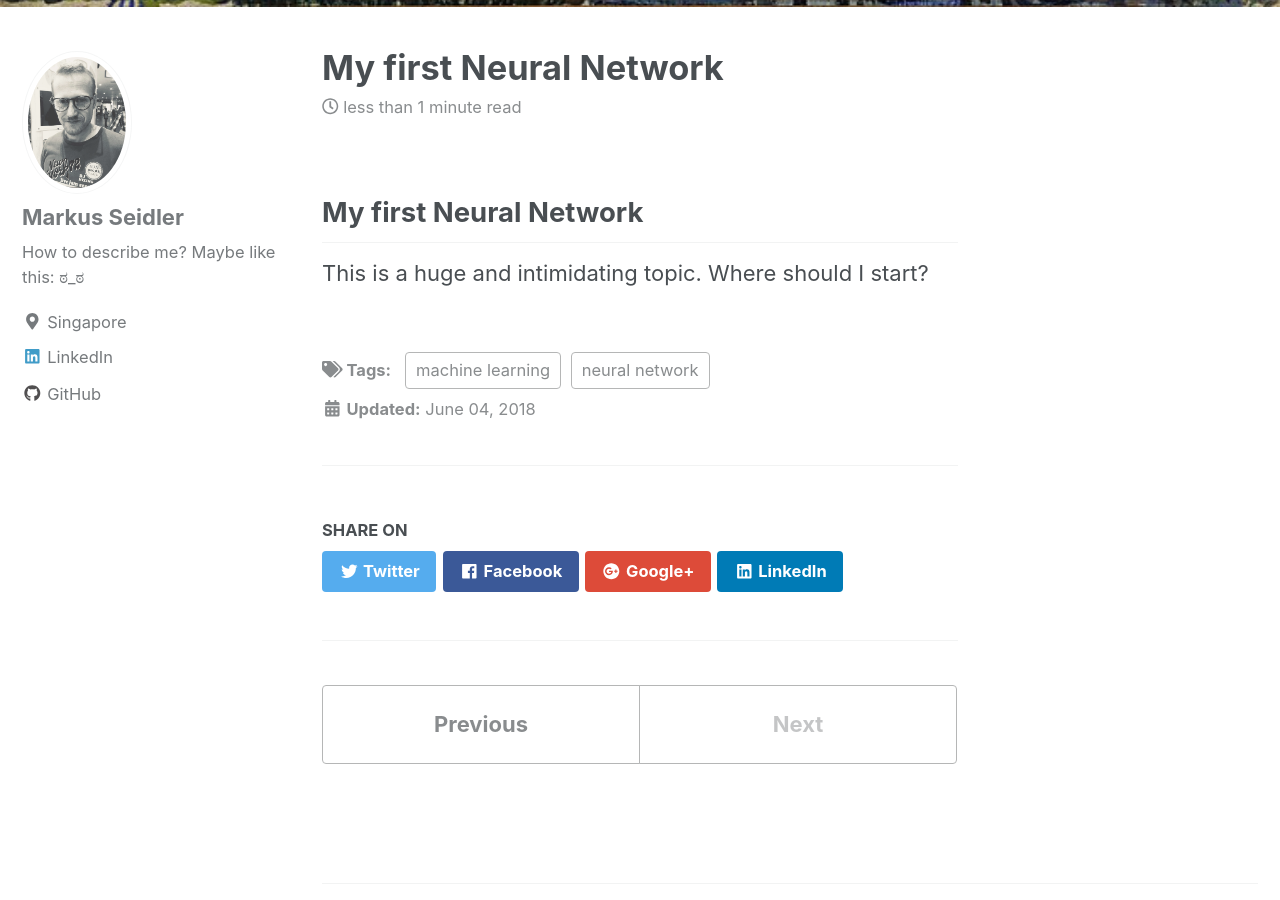
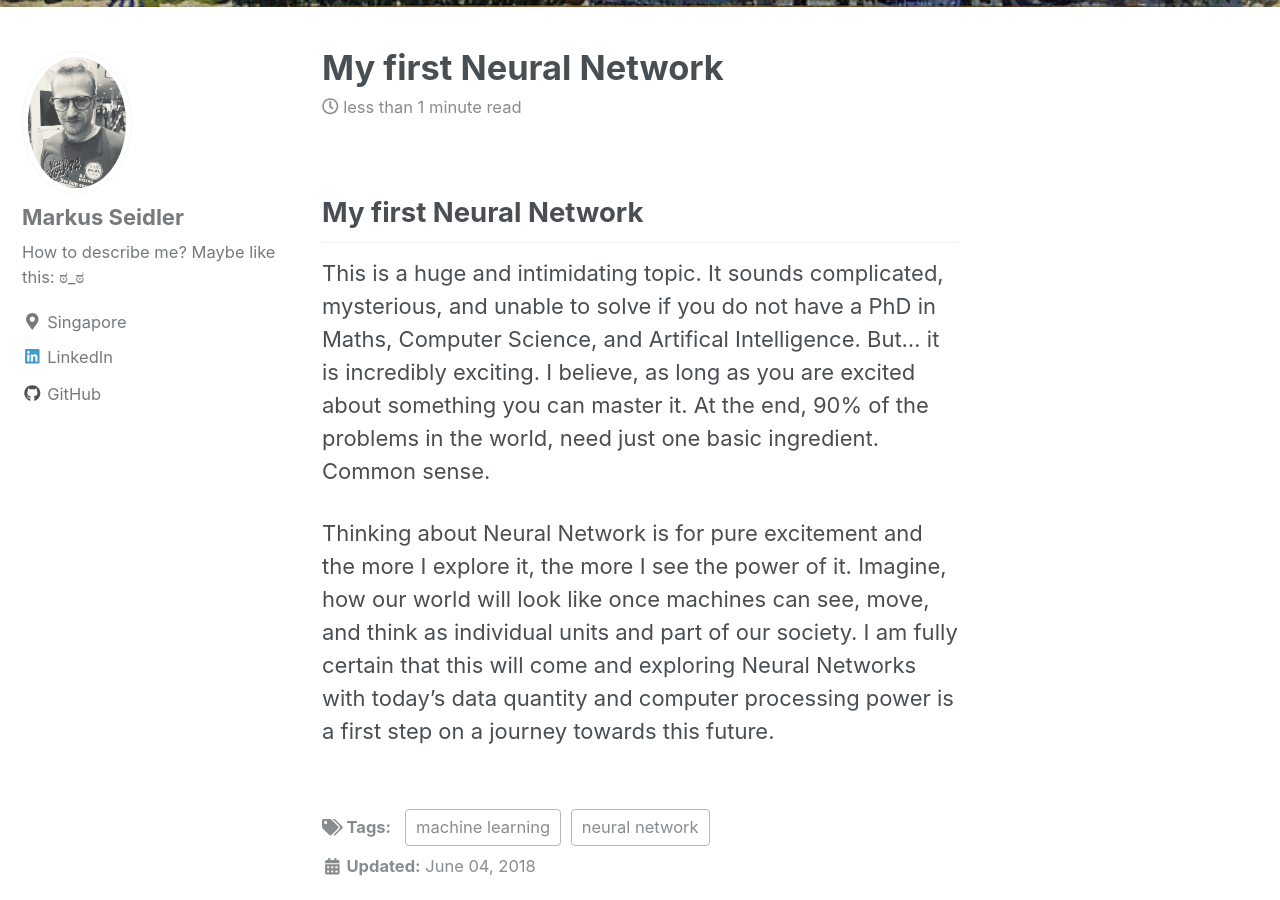
Before and after one commit to markusseidler/markusseidler.github.io, a Jekyll site: the page built from _posts/2018-06-04-FirstNN.md, in a window 1280 px wide and 900 px high, scrolled down 1107 px. Built offline with Jekyll 4.4.1, drawn with Linux system fonts in a browser that asks for light colours; nearby versions of some CDN libraries.

Commit message:
first paragraph

```diff
--- a/_posts/2018-06-04-FirstNN.md
+++ b/_posts/2018-06-04-FirstNN.md
@@ -10,4 +10,16 @@ excerpt: "My first Neural Network. Simple and easy."
 
 ## My first Neural Network
 
-This is a huge and intimidating topic. Where should I start?
+This is a huge and intimidating topic. It sounds complicated, mysterious,
+and unable to solve if you do not have a PhD in Maths, Computer Science,
+and Artifical Intelligence. But... it is incredibly exciting. I believe,
+as long as you are excited about something you can master it. At the end,
+90% of the problems in the world, need just one basic ingredient.
+Common sense.
+
+Thinking about Neural Network is for pure excitement and the more I
+explore it, the more I see the power of it. Imagine, how our world will
+look like once machines can see, move, and think as individual units and
+part of our society. I am fully certain that this will come and exploring
+Neural Networks with today's data quantity and computer processing power
+is a first step on a journey towards this future.
```
Also changed, not shown: _posts/2018-04-28-IRC.md (+1 -1 lines), _posts/2018-05-02-IRCHOGSVM.md (+1 -1 lines).
